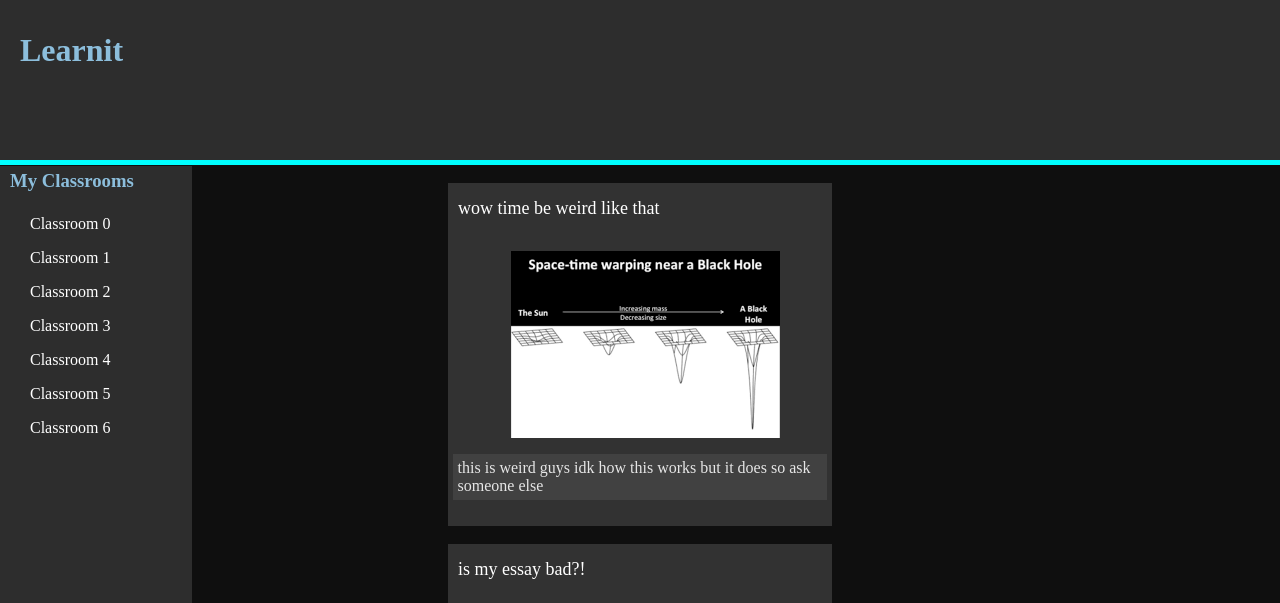
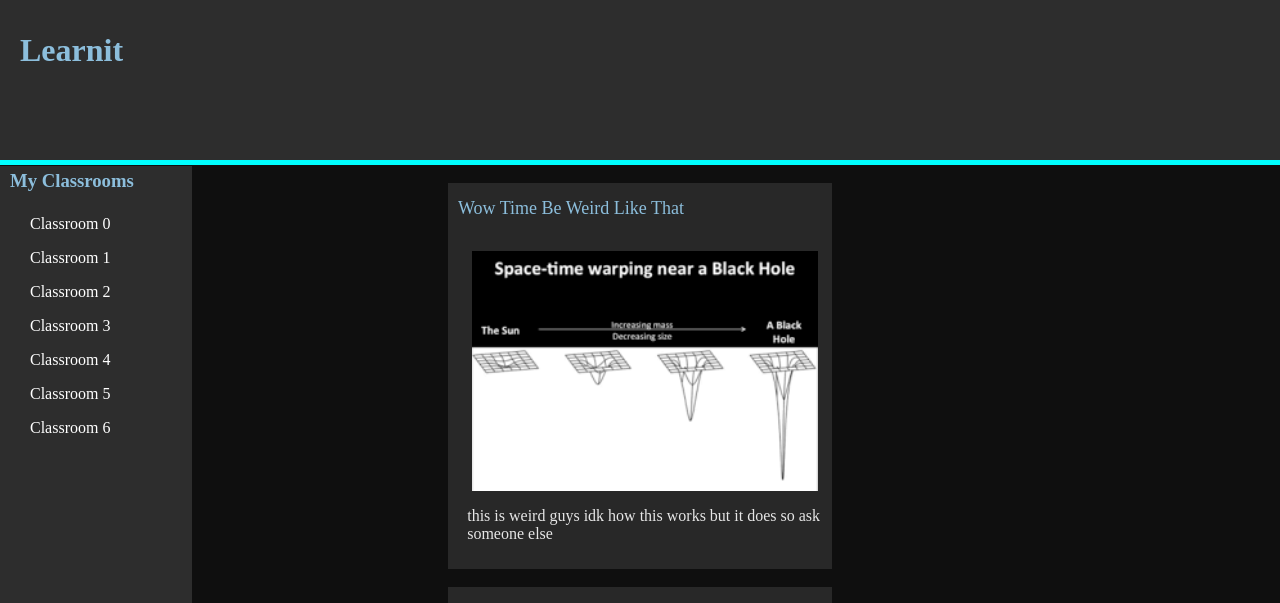
Before and after one commit to Sir-1/learnit, a Flask app: page / in a window 1280 px wide. Shown: the top 603 px of the page. Run offline with Flask 2, Linux system fonts and the light colour scheme; data comes from the database, SQL or seed files in the repository.

Commit message:
made changes to post text now works false images dont appear and false text doesnt display none

```diff
--- a/static/css/style.css
+++ b/static/css/style.css
@@ -31,13 +31,13 @@ body{
   position: sticky;
 }
 
-h3.sidebarTitle{
+h3.sidebar-Title{
   margin-top: 0px;
   margin-left: 10px;
   line-height: 30px;
 }
 
-p.sidebarText{
+p.sidebar-Text{
   margin-left: 30px;
   color: white;
 }
@@ -46,22 +46,22 @@ div.post{
   margin-left: auto;
   margin-right: auto;
   width: 30vw;
-  background-color: rgb(50,50,50);
+  background-color: rgb(40,40,40);
   padding-bottom:  10px;
 
 }
 
-.posttitle{
+.post-title{
   font-size: large;
-  color: white;
+  color: rgb(140,190,220);;
   padding-left: 10px;
   line-height: 50px;
+  text-transform: capitalize;
 
 }
 
-.postimage{
-  max-width: 90%;
-  max-height: 95%;
+.post-image{
+  width: 90%;
   margin-left: auto;
   margin-right: auto;
   display: block;
@@ -70,9 +70,9 @@ div.post{
 
 }
 
-.posttext{
-  padding: 5px;
-  background-color: rgb(65,65,65);
+.post-text{
+  padding-left: 5%;
+  padding-right: 5%;
   width: 95%;
   margin-left: auto;
   margin-right: auto;
--- a/templates/main.html
+++ b/templates/main.html
@@ -10,13 +10,13 @@
     {%include 'sidebar.html'%}
     {%for i in stuff%}
     <div class="post">
-      <p class="posttitle">{{i[1]}}</p>
-      {%if i[2] != "None"%}
-      <img class="postimage" src="../static/images/{{i[2]}}" alt="{{i[2]}}" >
+      <p class="post-title">{{i[1]}}</p>
+      {%if i[2] != None%}
+      <img class="post-image" src="../static/images/{{i[2]}}" alt="{{i[2]}}" >
       {%endif%}
-      <div class="textdiv">
-        <p class="posttext">{{i[3]}}</p>
-      </div>
+      {%if i[3] != None%}
+      <p class="post-text">{{i[3]}}</p>
+      {%endif%}
     </div>
     {%endfor%}
   </body>
--- a/templates/sidebar.html
+++ b/templates/sidebar.html
@@ -7,10 +7,10 @@
   </head>
   <body>
     <div class="sidebar">
-      <h3 class="sidebarTitle">My Classrooms</h3>
+      <h3 class="sidebar-Title">My Classrooms</h3>
 
       {%for i in range(7)%}
-        <p class="sidebarText">Classroom {{i}}</p>
+        <p class="sidebar-Text">Classroom {{i}}</p>
       {%endfor%}
     </div>
   </body>
```
